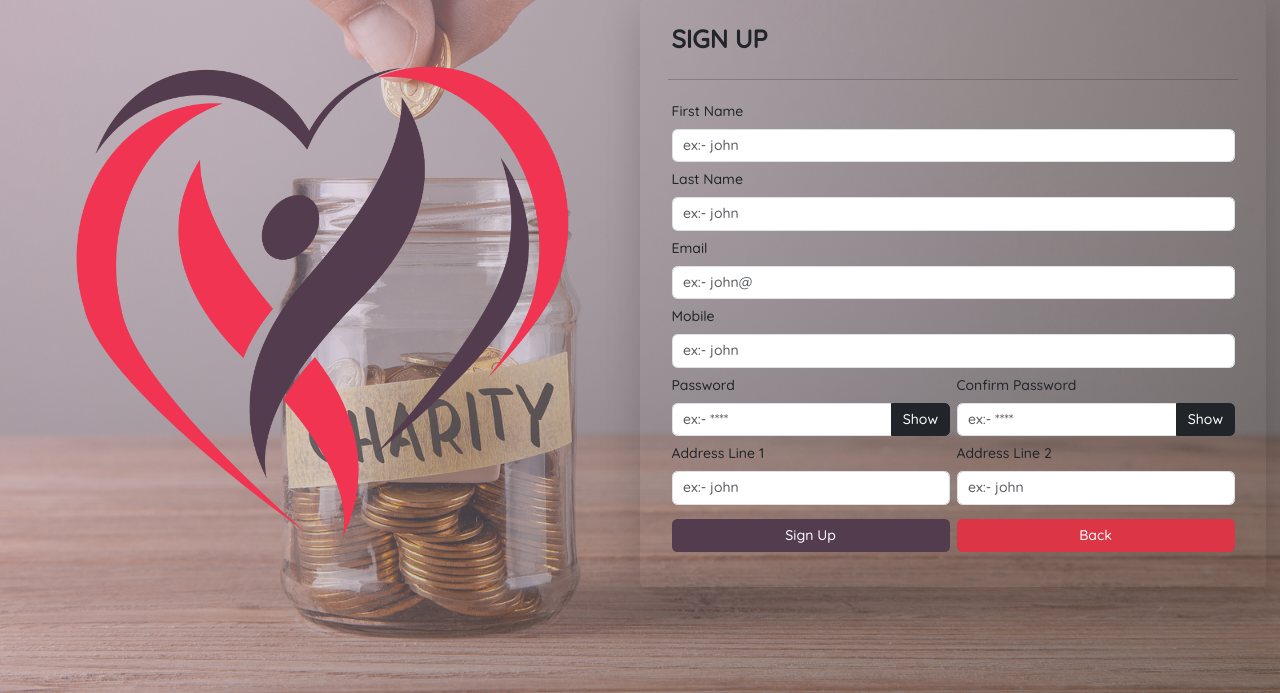
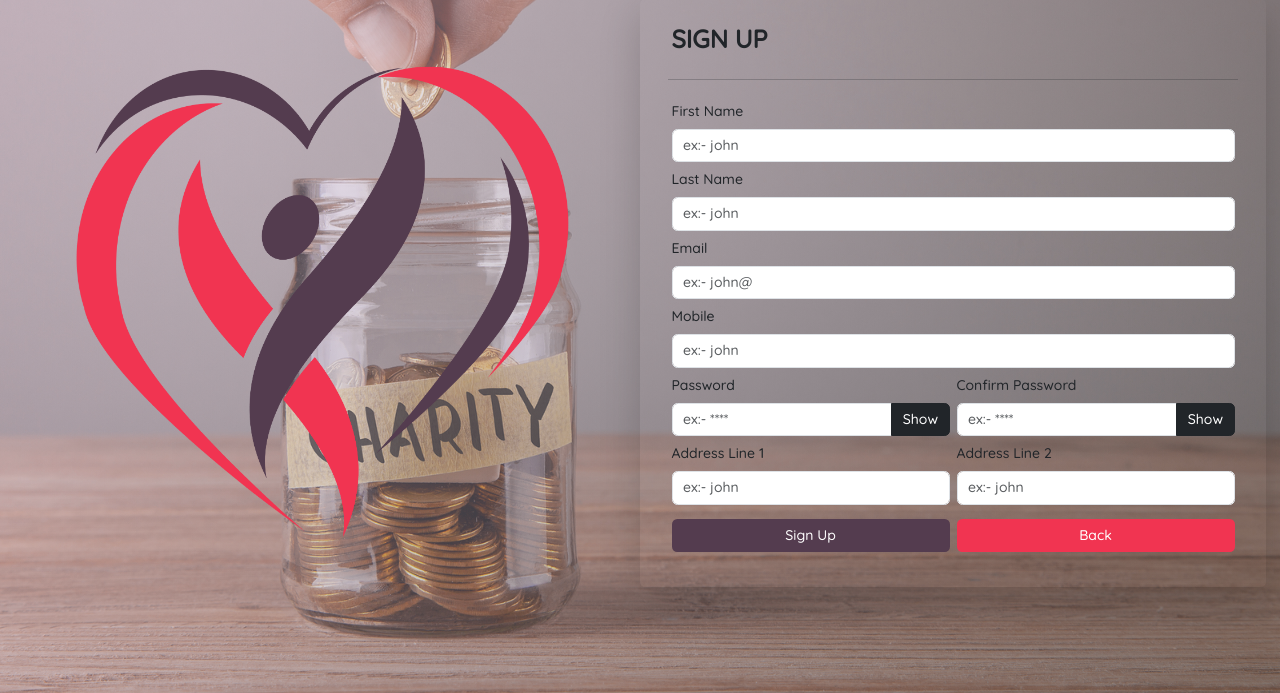
Before and after one commit to Helitha1/Migten, a PHP site: page /signUp.php in a window 1280 px wide. Shown: the part 107-800 px from the top of the page. Run offline with PHP 8.4, Linux system fonts and the light colour scheme; some libraries are stand-ins or nearby versions.

Commit message:
Update signUp.php

```diff
--- a/signUp.php
+++ b/signUp.php
@@ -88,7 +88,7 @@
                                 <button class="btn text-white" style="background-color: #543c4f;">Sign Up</button>
                             </div>
                             <div class="col-12 col-lg-6 d-grid my-3">
-                                <button class="btn btn-danger">Back</button>
+                                <button class="btn text-white" style="background-color: #f13451;">Back</button>
                             </div>
 
                         </div>
```
